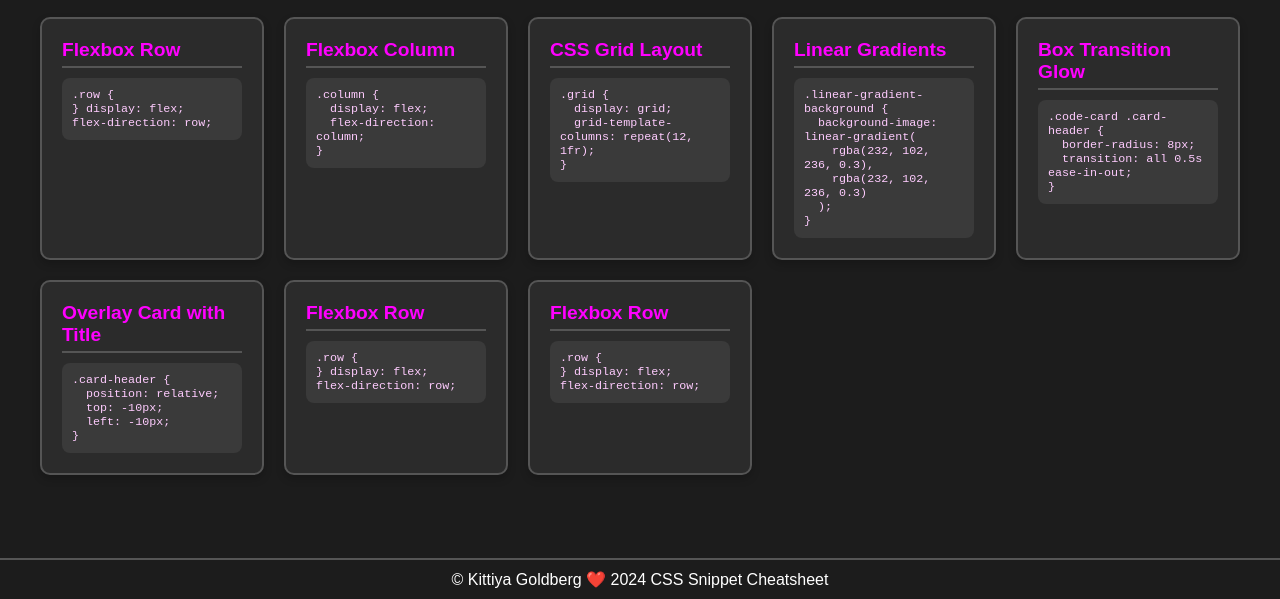
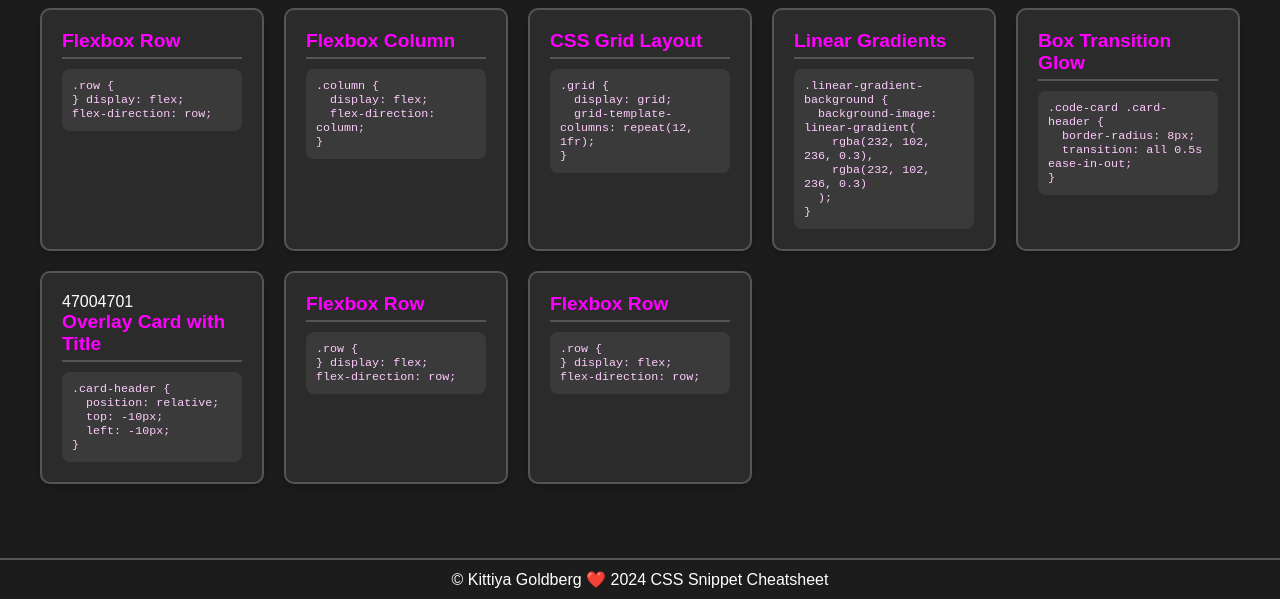
Before and after one commit to KittiyaLooknam/QuickStyle-CSS-Guide, a plain HTML site: page index.html in a window 1280 px wide. Shown: the part 201-800 px from the top of the page. Drawn offline with Linux system fonts and the light colour scheme.

```diff
--- a/index.html
+++ b/index.html
@@ -32,7 +32,8 @@
             <h2> Box Transition Glow </h2>
             <pre><code>.code-card .card-header {<br>  border-radius: 8px;<br>  transition: all 0.5s ease-in-out;<br>}</code></pre>
         </div>
-        <div class="card">
+        <div class="card"> 47004701
+
             <h2> Overlay Card with Title </h2>
             <pre><code>.card-header {<br>  position: relative;<br>  top: -10px;<br>  left: -10px;<br>}</code></pre>
         </div>
```
